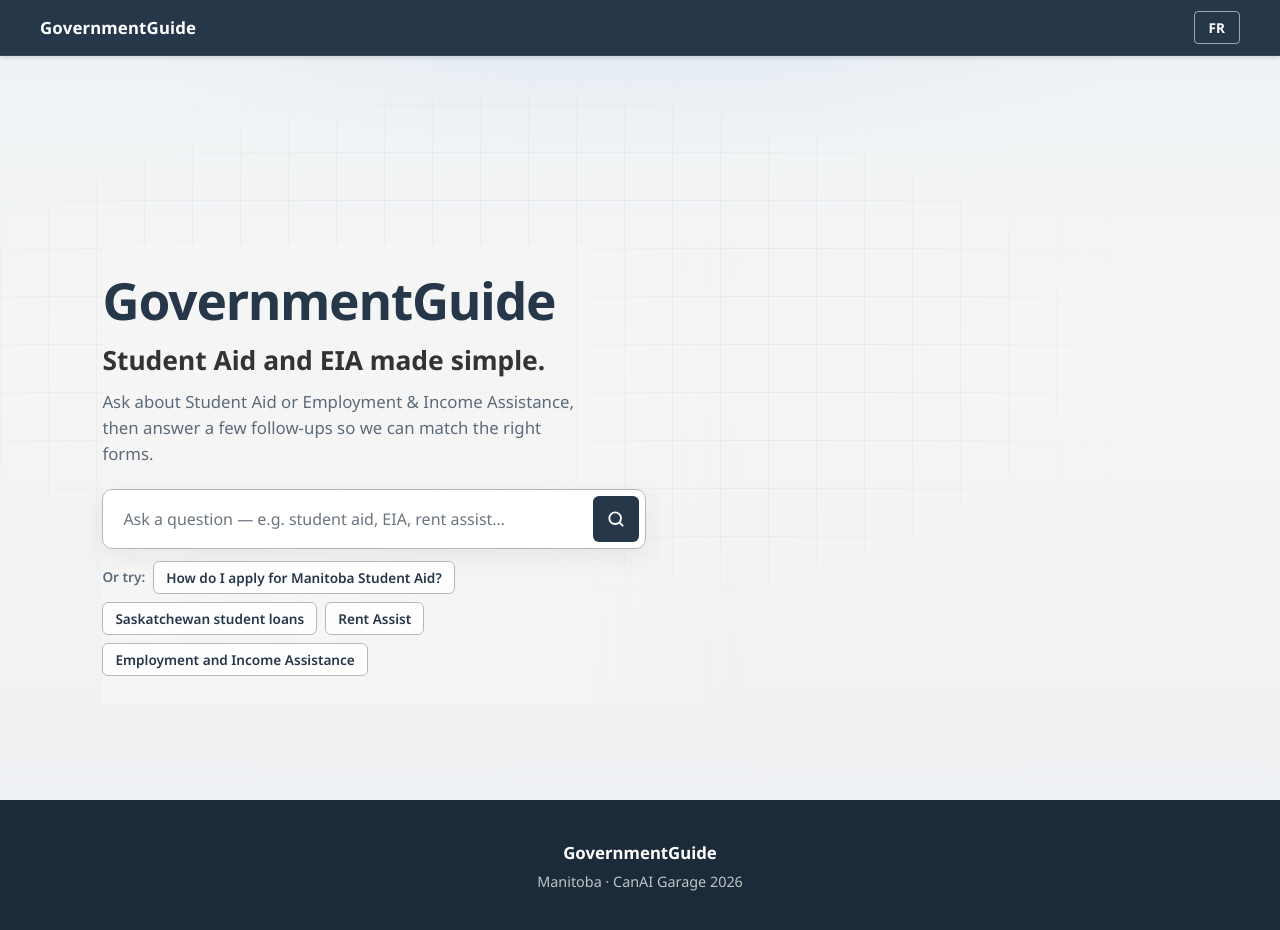
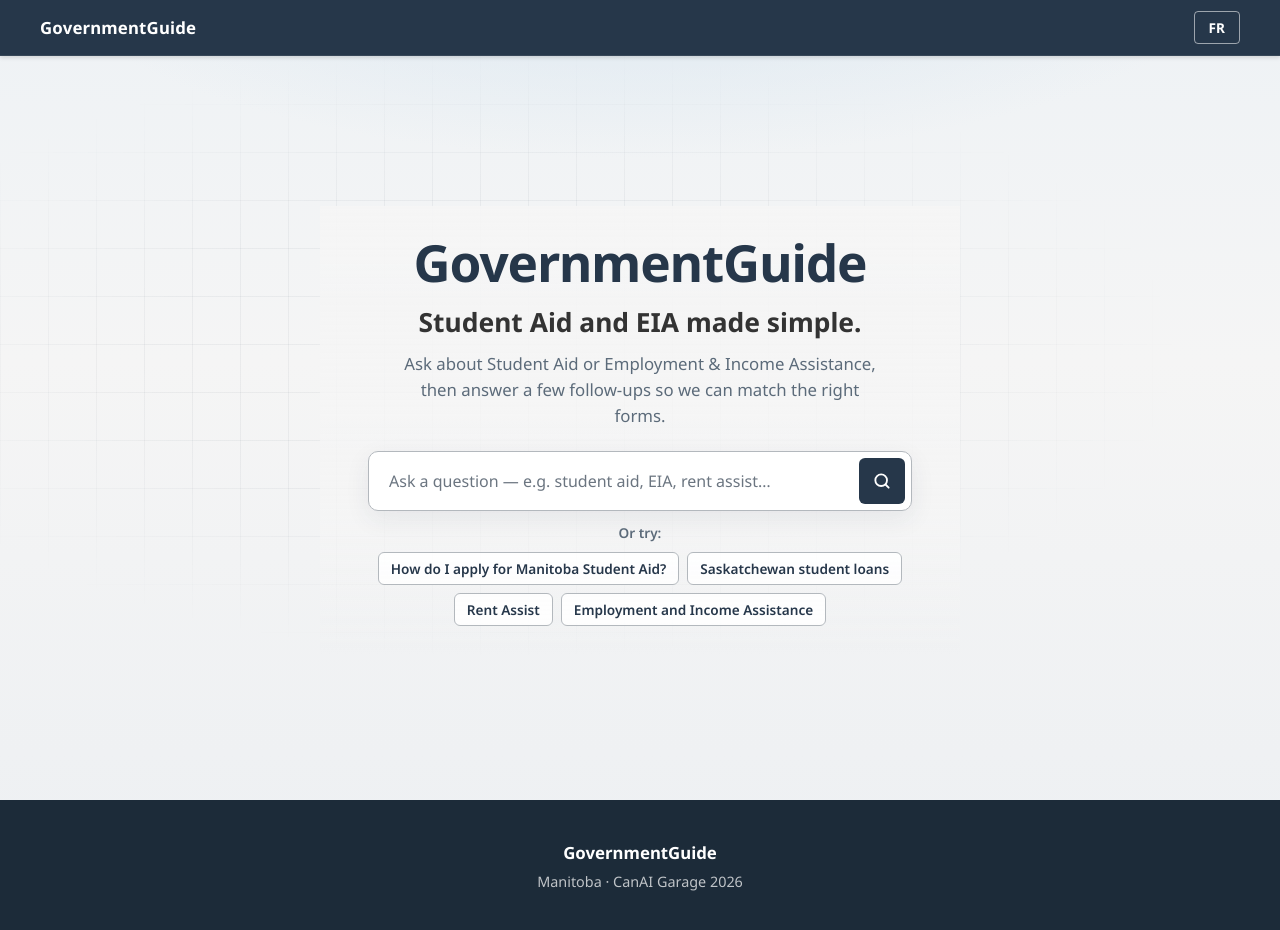
Before and after one commit to rabiamirza160/Team-D---Hackathon-, a React (Vite) app in the folder frontend/: page / in a window 1280 px wide. Shown: the top 930 px of the page. Built offline with nearby package versions, Linux system fonts and the light colour scheme.

Commit message:
Centered query

```diff
--- a/frontend/src/App.css
+++ b/frontend/src/App.css
@@ -200,9 +200,10 @@ button {
 }
 
 :root[data-theme="halloween"] .hero__content {
-  border-left: 6px solid #e85d04;
+  border-left: none;
+  border-top: 6px solid #e85d04;
   background: linear-gradient(
-    90deg,
+    180deg,
     rgba(36, 24, 16, 0.96) 0%,
     rgba(36, 24, 16, 0.78) 70%,
     transparent 100%
@@ -360,7 +361,8 @@ button {
   min-height: calc(100vh - 56px);
   width: 100%;
   display: flex;
-  align-items: flex-end;
+  align-items: center;
+  justify-content: center;
   padding: 100px 8vw 12vh;
   overflow: hidden;
 }
@@ -379,10 +381,13 @@ button {
 .hero__content {
   position: relative;
   z-index: 2;
+  width: min(40rem, 100%);
   max-width: 40rem;
-  padding: 28px 28px 28px 0;
+  margin: 0 auto;
+  padding: 28px;
+  text-align: center;
   background: linear-gradient(
-    90deg,
+    180deg,
     rgba(245, 245, 245, 0.96) 0%,
     rgba(245, 245, 245, 0.78) 70%,
     transparent 100%
@@ -412,7 +417,7 @@ button {
   line-height: 1.55;
   color: var(--gc-muted);
   max-width: 30rem;
-  margin-bottom: 22px;
+  margin: 0 auto 22px;
 }
 
 .visually-hidden {
@@ -431,6 +436,7 @@ button {
   position: relative;
   z-index: 3;
   width: min(34rem, 100%);
+  margin: 0 auto;
 }
 
 .search-bar__form {
@@ -496,6 +502,7 @@ button {
   display: flex;
   flex-wrap: wrap;
   align-items: center;
+  justify-content: center;
   gap: 8px;
   margin-top: 12px;
 }
@@ -504,6 +511,8 @@ button {
   font-size: 0.85rem;
   font-weight: 600;
   color: var(--gc-muted);
+  width: 100%;
+  text-align: center;
 }
 
 .search-bar__chip {
@@ -1226,7 +1235,8 @@ button {
 @media (max-width: 860px) {
   .hero {
     padding: 110px 6vw 10vh;
-    align-items: flex-end;
+    align-items: center;
+    justify-content: center;
   }
 
   .hero__brand {
```
